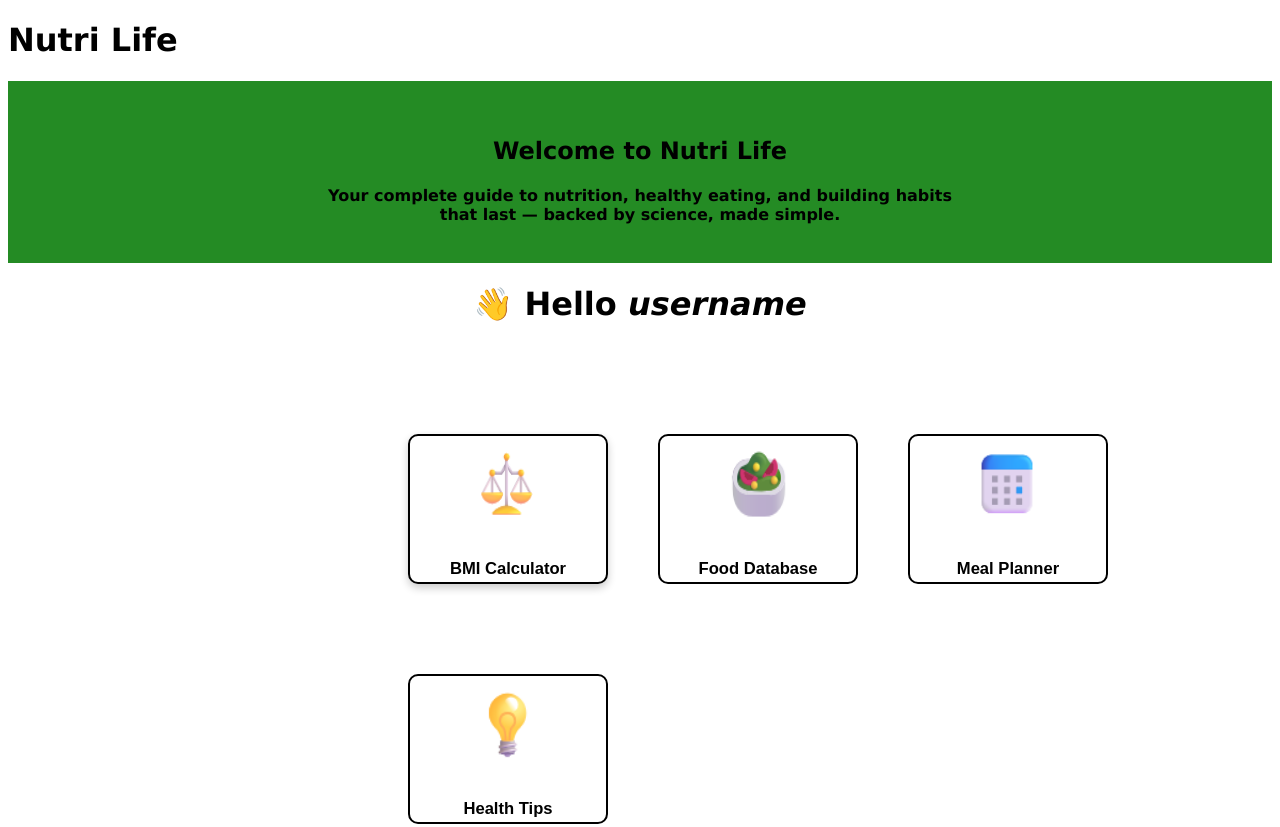
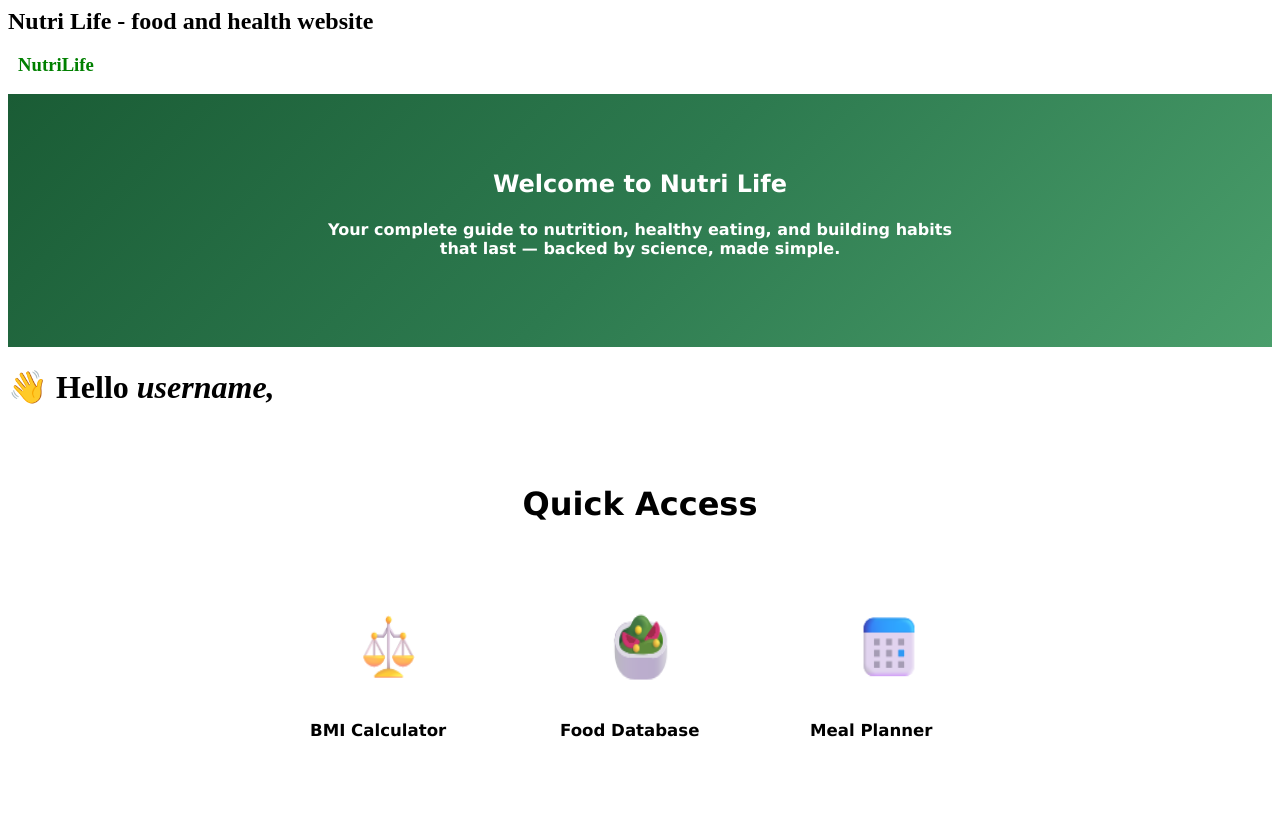
Before and after one commit to Putta-Harshavardhan/Food-and-Health, a plain HTML site: page home.html in a window 1280 px wide. Shown: the top 827 px of the page. Drawn offline with Linux system fonts and the light colour scheme.

Commit message:
Refactor home.html layout and styles
Updated the layout and styles of the home page, including button arrangements and added a gradient background.

```diff
--- a/home.html
+++ b/home.html
@@ -3,9 +3,13 @@
   <head>
     <title>Home</title>
     <meta name="viewport" content="width=device-width, initial-scale=1.0" />
-    <link rel="stylesheet" type="text/css" href="style.css" />
     <style>
       .button-container {
+        display: flex;
+        justify-content: center;
+        gap: 50px;
+      }
+      .button-container1 {
         display: flex;
         gap: 50px;
       }
@@ -15,54 +19,85 @@
     </style>
   </head>
   <body>
-    <h1 style="font-family: Verdana, Geneva, Tahoma, sans-serif">
-      <b>Nutri Life</b>
-    </h1>
-    <div style="text-align: center; background-color: rgba(10, 125, 10, 0.889)">
+    <h2 style="margin: 0px; border: 0px">
+      Nutri Life - food and health website
+    </h2>
+    <div style="padding-left: 10px">
+      <h3 style="color: green">NutriLife</h3>
+    </div>
+    <div
+      style="
+        text-align: center;
+        display: block;
+        margin: 0px;
+        padding: 50px;
+        padding-top: 20px;
+        unicode-bidi: isolate;
+        box-sizing: border-box;
+
+        background: linear-gradient(
+          135deg,
+          #1a5c35 0%,
+          #2d7a4f 50%,
+          #4a9e6b 100%
+        );
+      "
+    >
       <br />
       <br />
 
-      <h2 style="font-family: Verdana, Geneva, Tahoma, sans-serif">
-        <b>Welcome to Nutri Life</b>
+      <h2
+        style="font-family: Verdana, Geneva, Tahoma, sans-serif; color: white"
+      >
+        Welcome to Nutri Life
       </h2>
-      <h4 style="font-family: Verdana, Geneva, Tahoma, sans-serif">
+      <h4
+        style="font-family: Verdana, Geneva, Tahoma, sans-serif; color: white"
+      >
         Your complete guide to nutrition, healthy eating, and building habits<br />
         that last — backed by science, made simple.
       </h4>
       <br />
     </div>
+    <h1 style="text-align: left"><b>👋 Hello</b><i> username,</i></h1>
+
+    <br />
+    <br />
     <h1
       style="
         font-family: Verdana, Geneva, Tahoma, sans-serif;
         text-align: center;
       "
     >
-      <b>👋 Hello</b><i> username</i>
+      <b>Quick Access</b>
     </h1>
     <br />
     <br />
     <br />
-    <br />
-    <br />
-
-    <div class="button-container">
+    <div
+      class="button-container"
+      style="
+        margin-top: 0px;
+        margin-bottom: 0px;
+        margin-right: 200px;
+        margin-left: 200px;
+      "
+    >
       <button
         onclick="window.open('3page.html', '_blank')"
         style="
           background-color: rgb(255, 255, 255);
-          margin-left: 400px;
           background-size: cover;
           background-position: center;
-          border-radius: 10px;
-          color: rgb(0, 0, 0);
+          border: 0px;
           height: 150px;
           width: 200px;
-          font-weight: bold;
+          font-family: Verdana, Geneva, Tahoma, sans-serif;
           font-size: 20px;
-          border: solid black 2px;
+          margin: 0px;
+
           padding: 10px 20px;
           cursor: pointer;
-          box-shadow: 0px 4px 8px rgba(0, 0, 0, 0.2);
         "
       >
         <img
@@ -70,7 +105,7 @@
           alt="BMI Calculator"
           style="width: 80px; height: 80px"
         />
-        <h5>BMI Calculator</h5>
+        <h5 style="text-align: left">BMI Calculator</h5>
       </button>
       <button
         onclick="window.open('4page.html', '_blank')"
@@ -78,14 +113,15 @@
         style="
           background-size: cover;
           background-position: center;
-          border-radius: 10px;
+
           background-color: rgb(255, 255, 255);
           color: rgb(0, 0, 0);
           height: 150px;
           width: 200px;
-          font-weight: bold;
+          border: 0px;
+          font-family: Verdana, Geneva, Tahoma, sans-serif;
           font-size: 20px;
-          border: solid black 2px;
+
           padding: 10px 20px;
           cursor: pointer;
         "
@@ -95,7 +131,7 @@
           alt="Food Database"
           style="width: 80px; height: 80px"
         />
-        <h5>Food Database</h5>
+        <h5 style="text-align: left">Food Database</h5>
       </button>
 
       <button
@@ -105,13 +141,13 @@
           background-size: cover;
           background-color: rgb(255, 255, 255);
           background-position: center;
-          border-radius: 10px;
+
           color: rgb(0, 0, 0);
           height: 150px;
           width: 200px;
-          font-weight: bold;
+          font-family: Verdana, Geneva, Tahoma, sans-serif;
           font-size: 20px;
-          border: solid black 2px;
+          border: 0px;
           padding: 10px 20px;
           cursor: pointer;
         "
@@ -122,7 +158,7 @@
           style="width: 80px; height: 80px"
         />
 
-        <h5>Meal Planner</h5>
+        <h5 style="text-align: left">Meal Planner</h5>
       </button>
     </div>
 
@@ -131,7 +167,7 @@
     <br />
     <br />
     <br />
-    <div class="button-container">
+    <div class="button-container1">
       <button
         onclick="window.open('6page.html', '_blank')"
         ;
@@ -140,13 +176,13 @@
           background-color: rgb(255, 255, 255);
           background-size: cover;
           background-position: center;
-          border-radius: 10px;
+          font-family: Verdana, Geneva, Tahoma, sans-serif;
           color: rgb(0, 0, 0);
           height: 150px;
           width: 200px;
-          font-weight: bold;
+
           font-size: 20px;
-          border: solid black 2px;
+          border: 0px;
           padding: 10px 20px;
           cursor: pointer;
         "
@@ -156,8 +192,13 @@
           alt="Health Tips"
           style="width: 80px; height: 80px"
         />
-        <h5>Health Tips</h5>
+        <h5 style="text-align: left">Health Tips</h5>
       </button>
     </div>
+    <br />
+    <br />
+    <br />
+    <br />
+    <br />
   </body>
 </html>
```
